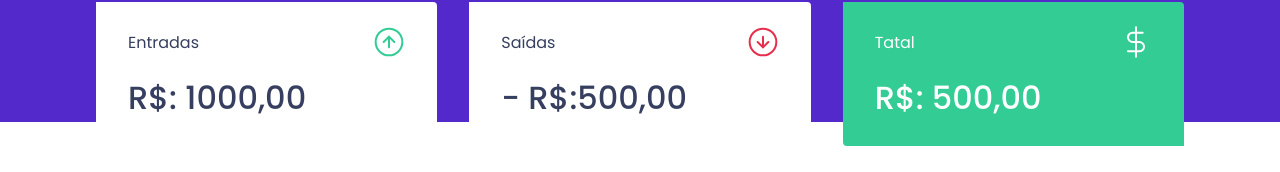
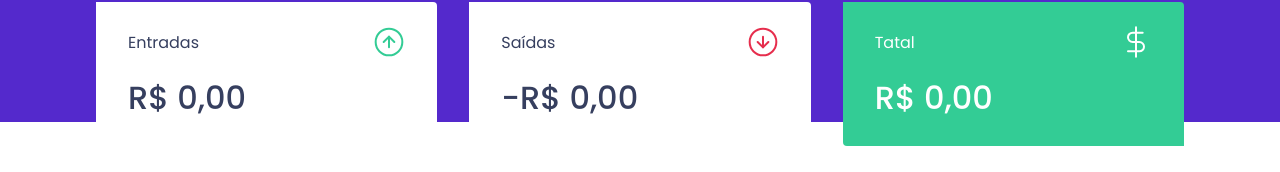
Before and after one commit to valmir1227/dt-money, a React (Create React App) app: page / in a window 1280 px wide. Shown: the part 150-322 px from the top of the page. Built offline with nearby package versions, Linux system fonts and the light colour scheme; no server answers; what miragejs would draw is missing.

Commit message:
calculando resumo

```diff
--- a/src/components/Summary/index.tsx
+++ b/src/components/Summary/index.tsx
@@ -1,15 +1,39 @@
 import { useContext } from "react";
-import incomeImg from "../../assets/income.svg"
-import outcomeImg from "../../assets/outcome.svg"
-import totalImg from "../../assets/total.svg"
+import incomeImg from "../../assets/income.svg";
+import outcomeImg from "../../assets/outcome.svg";
+import totalImg from "../../assets/total.svg";
 import { TransactionsContext } from "../../TransactionsContext";
 import { Container } from "./style";
 
+export function Summary() {
+  const { transactions } = useContext(TransactionsContext);
 
-export function Summary() {
-    const {transactions} = useContext(TransactionsContext)
+  /*const totalDeposits = transactions.reduce((acc, transaction) => {
+        if (transaction.type === "deposit") {
+            return acc + transaction.amount;
+        }
 
-    console.log(transactions);
+        return acc;
+    }, 0);
+*/
+
+  const summary = transactions.reduce(
+    (acc, transaction) => {
+      if (transaction.type === "deposit") {
+        acc.deposits += transaction.amount;
+        acc.total += transaction.amount;
+      } else {
+        acc.withdraws += transaction.amount;
+        acc.total -= transaction.amount;
+      }
+      return acc;
+    },
+    {
+      deposits: 0,
+      withdraws: 0,
+      total: 0,
+    }
+  );
 
   /*<TransactionsContext.Consumer>
                   {(data) => {
@@ -24,7 +48,12 @@ export function Summary() {
           <p>Entradas</p>
           <img src={incomeImg} alt="Entradas" />
         </header>
-                <strong>R$: 1000,00</strong>
+        <strong>
+          {new Intl.NumberFormat("pt-BR", {
+            style: "currency",
+            currency: "BRL",
+          }).format(summary.deposits)}
+        </strong>
       </div>
 
       <div>
@@ -32,7 +61,12 @@ export function Summary() {
           <p>Saídas</p>
           <img src={outcomeImg} alt="Saidas" />
         </header>
-                <strong> - R$:500,00</strong>
+        <strong>-
+          {new Intl.NumberFormat("pt-BR", {
+            style: "currency",
+            currency: "BRL",
+          }).format(summary.withdraws)}
+        </strong>
       </div>
 
       <div className="highlight-background">
@@ -40,8 +74,13 @@ export function Summary() {
           <p>Tatal</p>
           <img src={totalImg} alt="Total" />
         </header>
-                <strong>R$: 500,00</strong>
+        <strong>
+          {new Intl.NumberFormat("pt-BR", {
+            style: "currency",
+            currency: "BRL",
+          }).format(summary.total)}
+        </strong>
       </div>
     </Container>
-    )
+  );
 }
```
Lines whose indentation alone changed are shown as unchanged.
